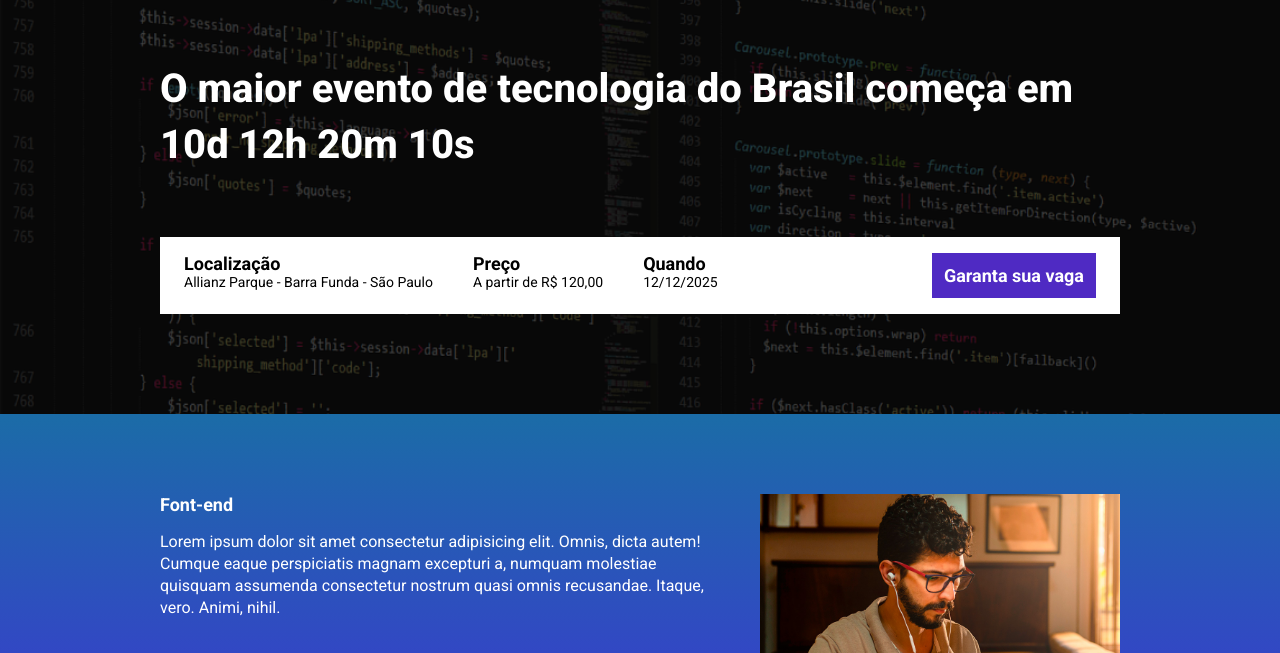
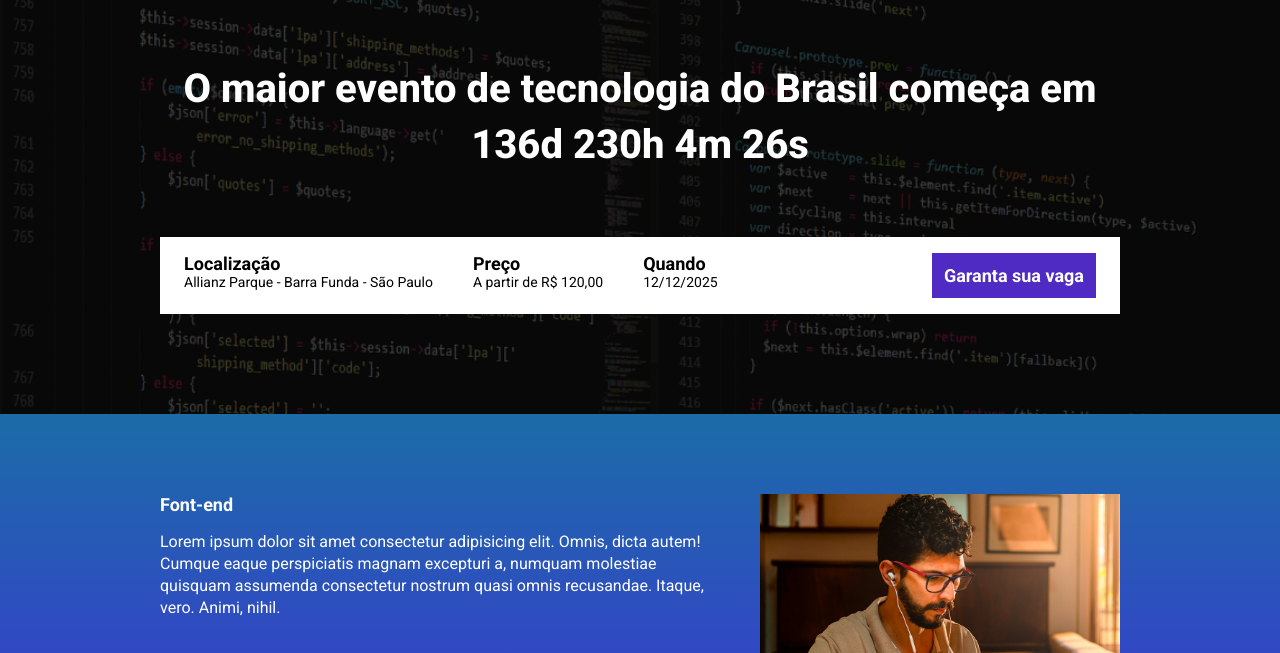
Before and after one commit to GraveBuzz/EBAC_TALKS, a website built with Parcel: page src/index.html in a window 1280 px wide. Shown: the part 147-800 px from the top of the page. Built offline with nearby package versions, Linux system fonts and the light colour scheme.

Commit message:
criando a contagem regressiva

```diff
--- a/package.json
+++ b/package.json
@@ -4,6 +4,7 @@
   "description": "",
   "scripts": {
     "dev": "parcel src/index.html src/styles/main.scss src/scripts/main.js",
+    "build": "parcel build src/index.html",
     "test": "echo \"Error: no test specified\" && exit 1"
   },
   "keywords": [],
--- a/src/index.html
+++ b/src/index.html
@@ -14,7 +14,7 @@
     <header class="hero">
         <div class="container">
             <img class="hero__logo" src="images/ebac_logo.svg" alt="" srcset="">
-            <p class="hero__text">O maior evento de tecnologia do Brasil começa em 10d 12h 20m 10s</p>
+            <p class="hero__text">O maior evento de tecnologia do Brasil começa em <span id="contador"></span></p>
             <div class="infos-bar">
                 <ul class="infos-bar__infos">
                     <li class="infos-bar__infos__item">
--- a/src/scripts/main.js
+++ b/src/scripts/main.js
@@ -1 +1,28 @@
 AOS.init();
+
+const dataDoEvento = new Date("Dec 12, 2025 19:00:00");
+const timeStampDoEvento = dataDoEvento.getTime();
+
+const contaAsHoras = setInterval(function() {
+    const agora = new Date();
+    const timeStampAtual = agora.getTime();
+
+    const distanciaAteOEvento = timeStampDoEvento - timeStampAtual;
+
+    const diasEmMs = 1000 * 60 * 60 * 24;
+    const horaEmMs = 100 * 60 * 60
+    const minutosEmMs = 1000 * 60
+    const segundosEmMs = 1000
+
+    const diasAteOEvento = Math.floor(distanciaAteOEvento / diasEmMs);
+    const horasAteOEvento = Math.floor((distanciaAteOEvento % diasEmMs) / horaEmMs);
+    const minutosAteOEvento = Math.floor((distanciaAteOEvento % horaEmMs) / minutosEmMs);
+    const segundosAteOEvento = Math.floor((distanciaAteOEvento % minutosEmMs) / segundosEmMs);
+
+    document.getElementById('contador').innerHTML = `${diasAteOEvento}d ${horasAteOEvento}h ${ minutosAteOEvento}m ${segundosAteOEvento}s`;
+
+    if (distanciaAteOEvento < 0) {
+        clearInterval(contaAsHoras);
+        document.getElementById('contador').innerHTML = `Evento expirado`
+    }
+}, 1000);
--- a/src/styles/_hero.scss
+++ b/src/styles/_hero.scss
@@ -26,8 +26,8 @@
         margin-bottom: 64px;
         font-size: 40px;
         line-height: 56px;
-        color: white;
         font-weight: 800;
+        text-align: center;
     }
 
     &__logo {
```
